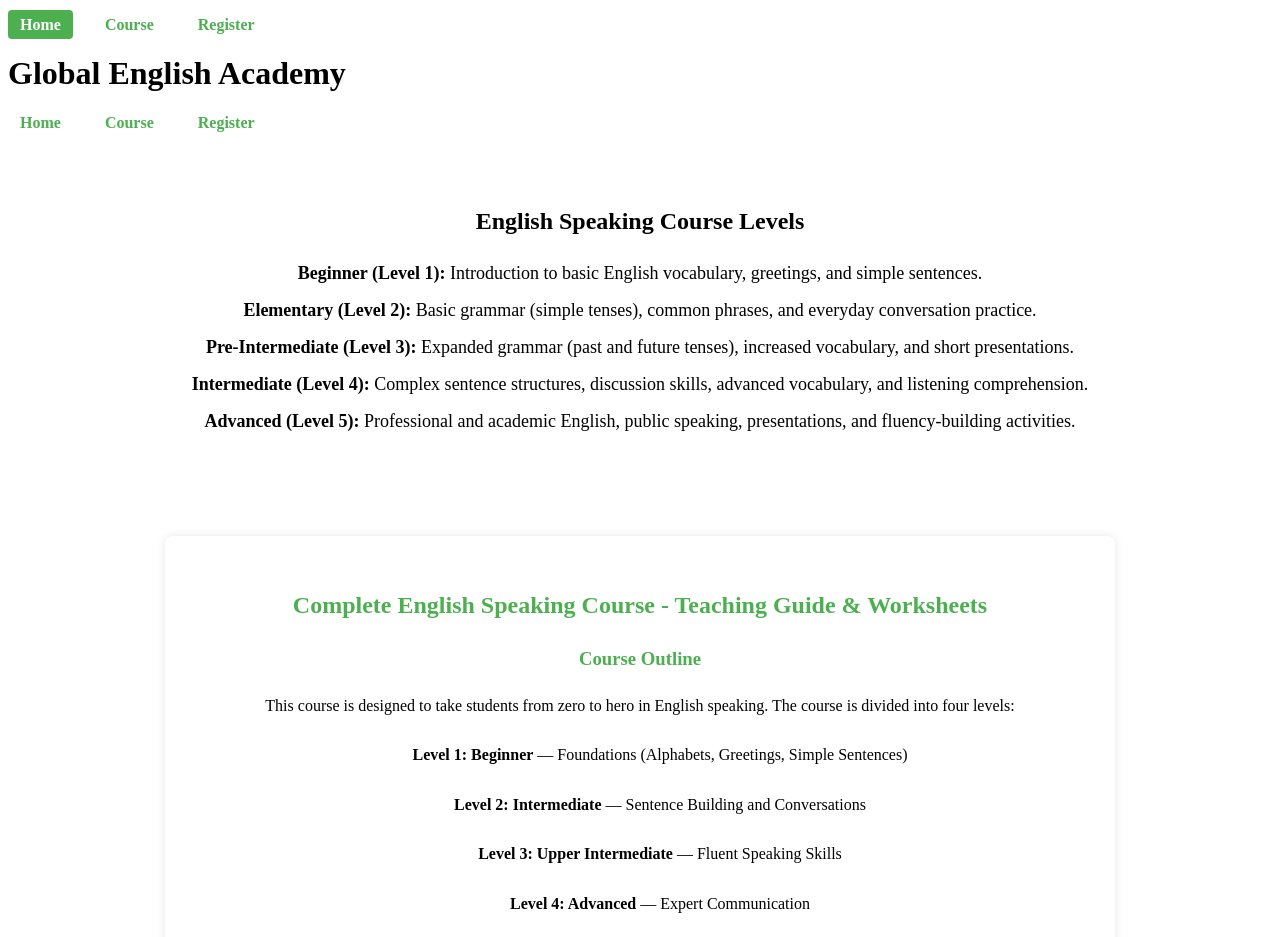
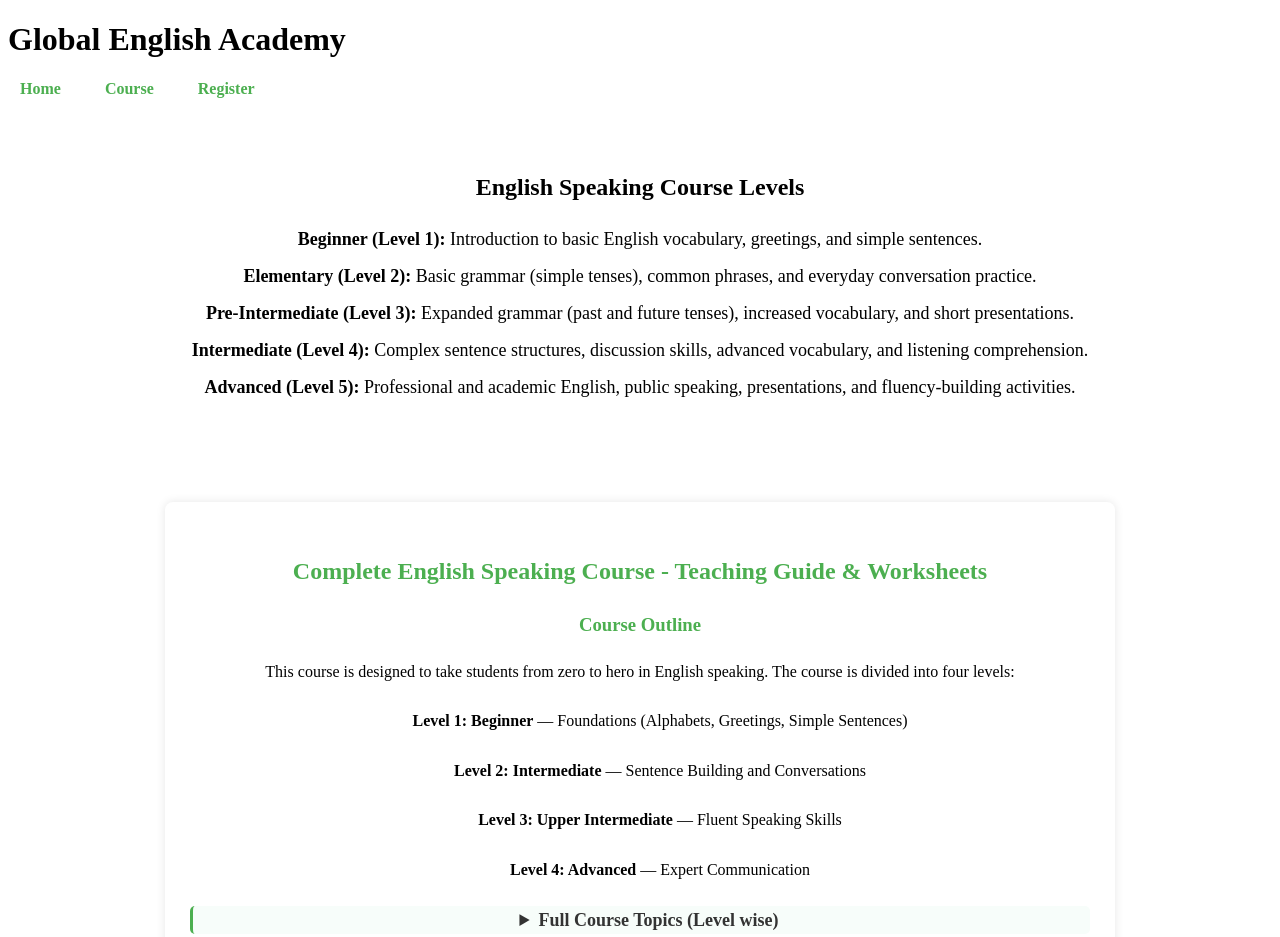
Before and after one commit to aqkhan961/aqkhan961.github.io, a plain HTML site: page course.html in a window 1280 px wide. Shown: the top 937 px of the page. Drawn offline with Linux system fonts and the light colour scheme.

Commit message:
Update course.html

```diff
--- a/course.html
+++ b/course.html
@@ -62,13 +62,6 @@
   </style>
 </head>
 <body>
-  <nav>
-  <ul>
-    <li><a href="index.html" class="nav-link active">Home</a></li>
-    <li><a href="course.html" class="nav-link">Course</a></li>
-    <li><a href="register.html" class="nav-link">Register</a></li>
-  </ul>
-</nav>
 
   <header>
     <h1>Global English Academy</h1>
```
